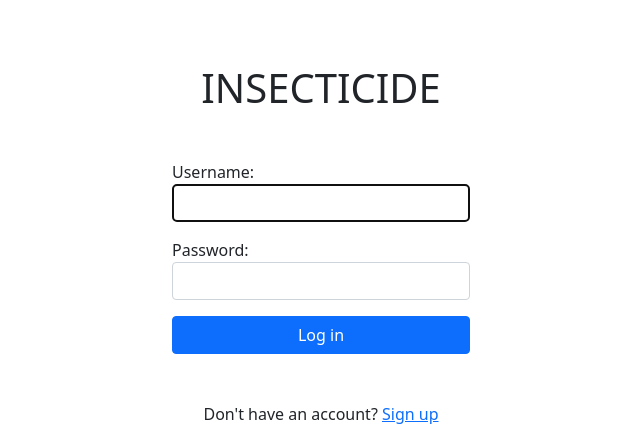
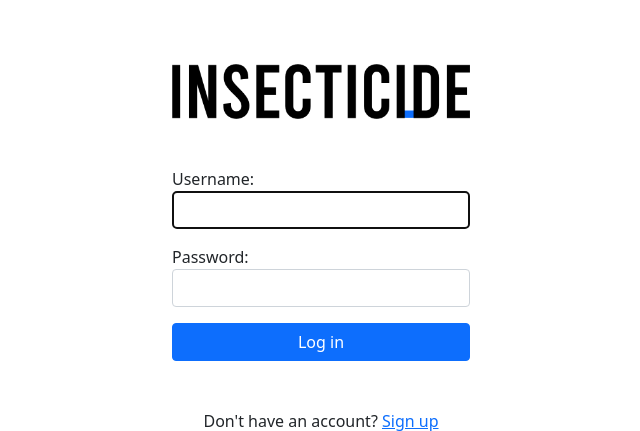
Before and after one commit to esadek/insecticide, a Django app: page /accounts/login/ in a window 1280 px wide. Shown: the top 431 px of the page, without its empty margins (319-959 px from the left). Run offline with Django 3.2, Linux system fonts and the light colour scheme.

Commit message:
Add: login logo

```diff
--- a/bugtracker/templates/registration/login.html
+++ b/bugtracker/templates/registration/login.html
@@ -1,9 +1,10 @@
 {% extends 'base.html' %}
+{% load static %}
 {% block content %}
   <div id="login">
     <form method="POST">
-      <a class="text-decoration-none text-dark text-center" href="{% url 'index' %}">
-        <h1 class="my-5">INSECTICIDE</h1>
+      <a href="{% url 'index' %}">
+        <img class="my-5 w-100" src="{% static 'logo_black.png' %}">
       </a>
       {% csrf_token %}
       {{ form.as_p }}
```
